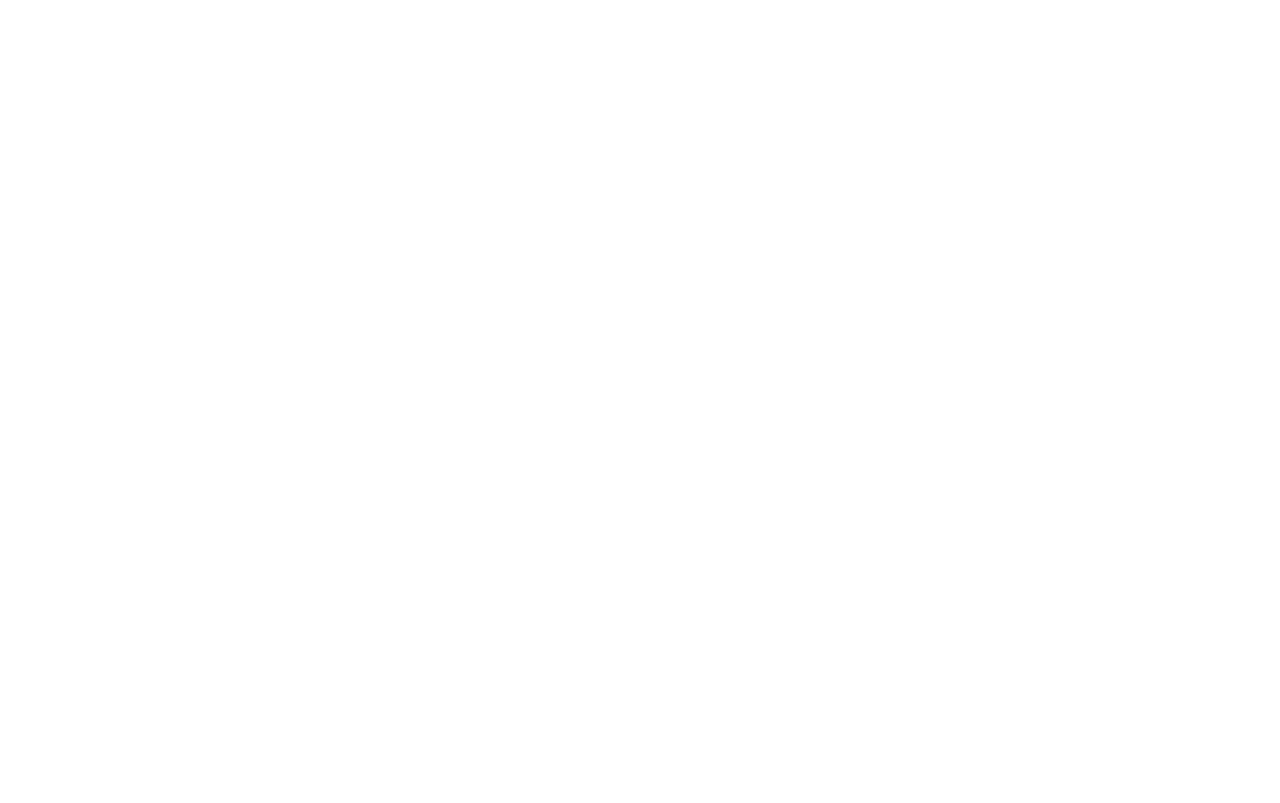
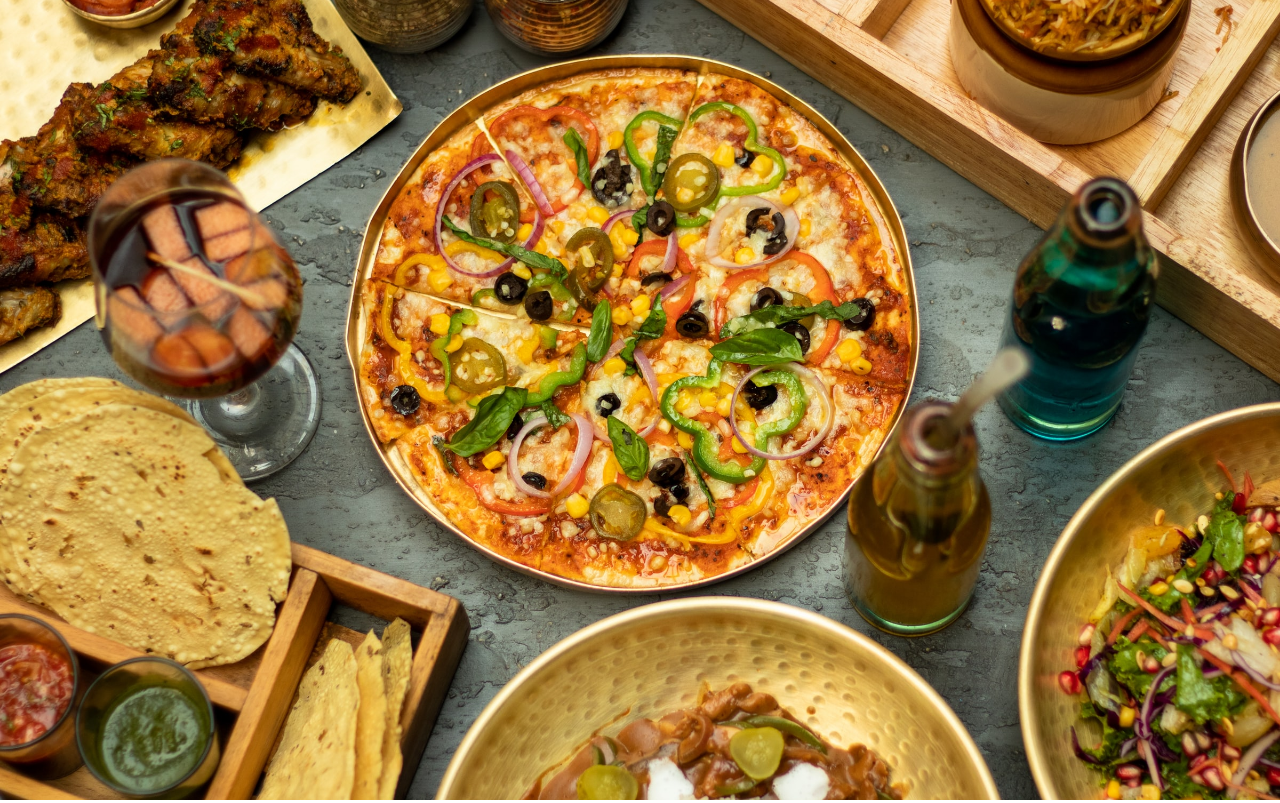
Before and after one commit to coderxpb/restaurant_page, a website built with webpack: page dist/index.html in a window 1280 px wide. Built offline with nearby package versions, Linux system fonts and the light colour scheme.

Commit message:
Add basic homePage function

```diff
--- /dev/null
+++ b/src/homepg.js
@@ -0,0 +1,11 @@
+import homebg from './imgs/home-bg.jpg'
+
+const homePage = (mainContainer) => {
+	mainContainer.style.height = "100vh";
+	const bgImg = document.createElement("img");
+	bgImg.src = homebg;
+	bgImg.style = "height: 100vh; width: 100vw;object-fit: cover;"
+	mainContainer.appendChild(bgImg);
+}
+
+export default homePage;
--- a/src/index.js
+++ b/src/index.js
@@ -1,3 +1,5 @@
-import homebg from './home-bg.jpg'
+import homePage from './homepg.js'
 
+let mainContainer = document.getElementById("content");
 console.log("wassup");
+homePage(mainContainer);
--- a/webpack.config.js
+++ b/webpack.config.js
@@ -12,6 +12,7 @@ module.exports = {
 		rules: [
 			{
 				test: /\.(png|svg|jpg|jpeg|gif)$/i,
+				exclude: /node_modules/,
 				type: 'asset/resource',
 				generator: {
 					filename: 'images/[hash][ext][query]'
```
Also changed, not shown: dist/index.html, dist/main.js, dist/style.css (added), src/imgs/home-bg.jpg (renamed from src/home-bg.jpg), 1 other file.
